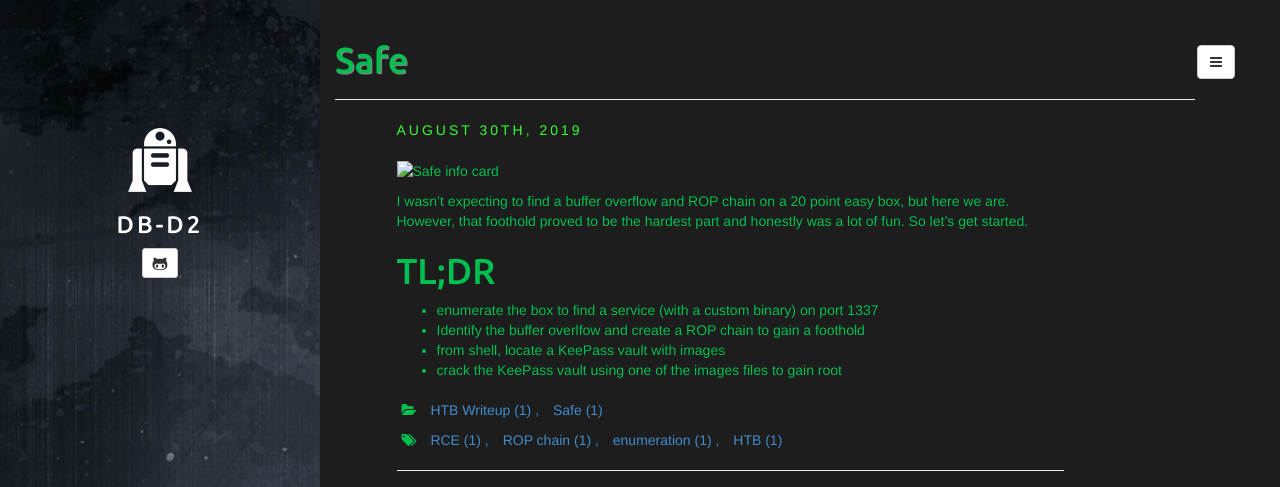
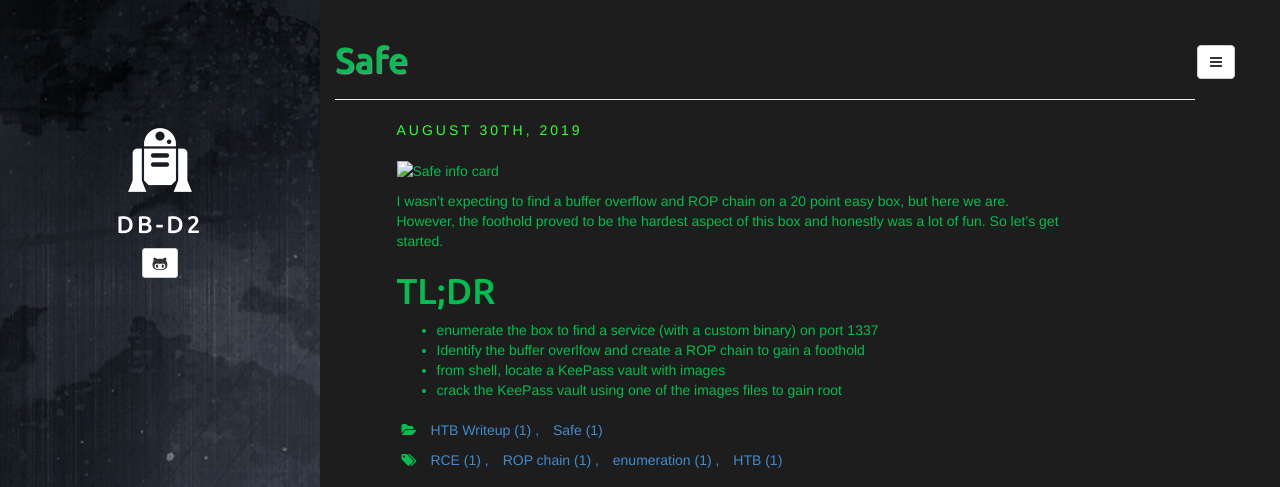
Before and after one commit to db-d2/db-d2.github.io, a Jekyll site: the page built from _posts/2019-08-30-safe.md, in a window 1280 px wide, cut to the strip 0-487 px from the top of the page. Built offline with Jekyll 4.4.1, drawn with Linux system fonts in a browser that asks for light colours.

Commit message:
Update 2019-08-30-safe.md

```diff
--- a/_posts/2019-08-30-safe.md
+++ b/_posts/2019-08-30-safe.md
@@ -9,7 +9,9 @@
 
 ![Safe info card](../images/safe_card.png)
 
-I wasn't expecting to find a buffer overflow and ROP chain on a 20 point easy box, but here we are. However, that foothold proved to be the hardest part and honestly was a lot of fun. So let's get started.
+I wasn't expecting to find a buffer overflow and ROP chain on a 20 point easy box, but here we are.
+However, the foothold proved to be the hardest aspect of this box and honestly was a lot of fun.
+So let's get started.
 
 # TL;DR
 
```
